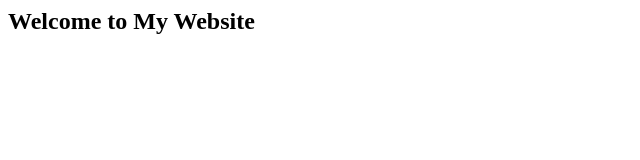
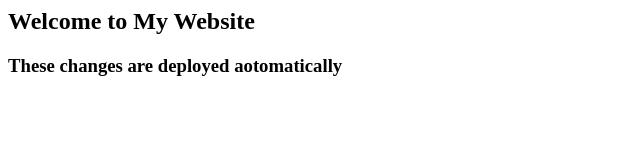
Before and after one commit to balajikubenthiran21031989/jenkins-sample, a plain HTML site: page index.html in a window 1280 px wide. Shown: the whole page, without its empty margins (0-640 px from the left). Drawn offline with Linux system fonts and the light colour scheme.

Commit message:
Changed website

```diff
--- a/index.html
+++ b/index.html
@@ -3,6 +3,6 @@
 
 <body>
 <h2> Welcome to  My Website</h2>
-
+<h3> These changes are deployed aotomatically</h3>
 </body>
 </html>
```
